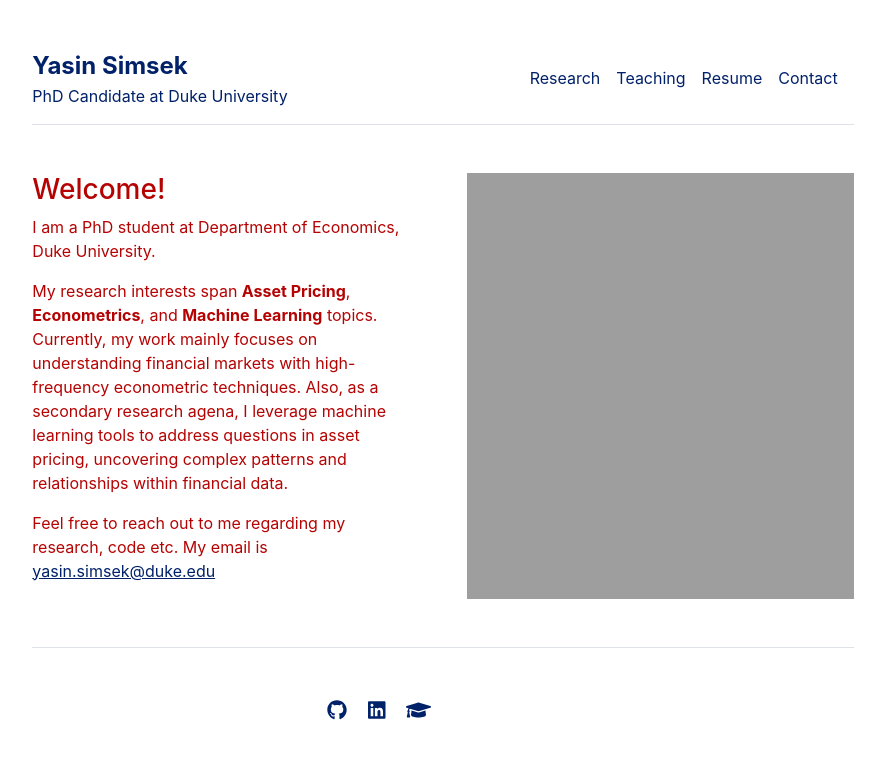
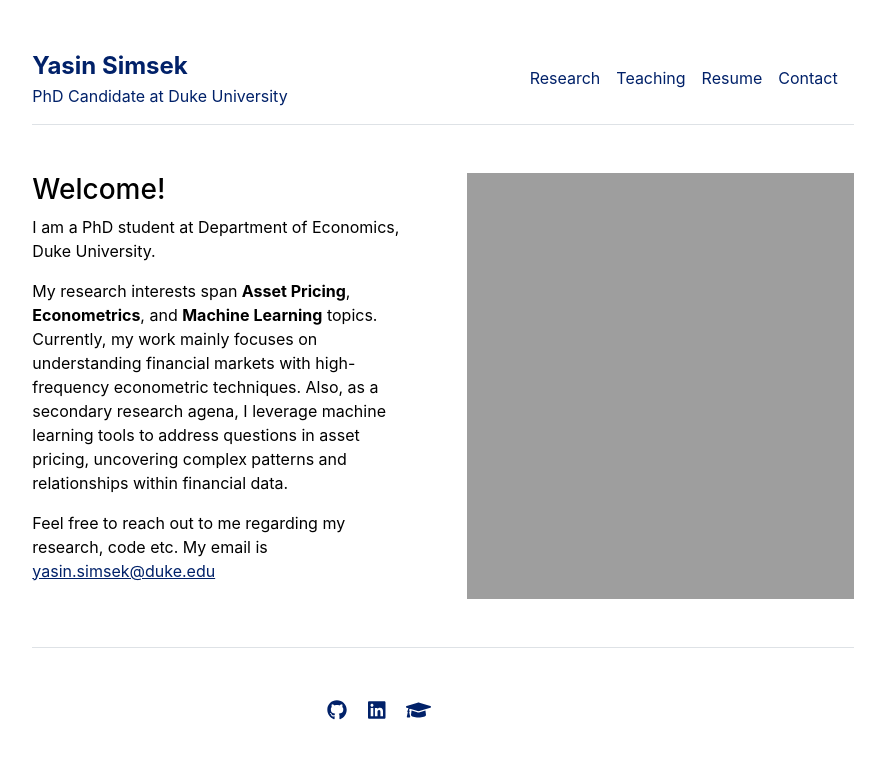
Before and after one commit to yasin-simsek/yasin-simsek.github.io, a Jekyll site: the page built from index.md, in a window 1280 px wide. Shown: the top 759 px of the page, without its empty margins (197-1082 px from the left). Built offline with Jekyll 4.4.1, drawn with Linux system fonts in a browser that asks for light colours.

Commit message:
color update

```diff
--- a/_sass/main.scss
+++ b/_sass/main.scss
@@ -1,5 +1,5 @@
-$backgroundColor: hsl(0, 0%, 100%); // White color in HSL
-$bodyColor: #b50303; // Dark red color in HEX
+$backgroundColor: #ffffff; // White background in HEX
+$bodyColor: #000000; // Dark red color in HEX
 $bodyFont: -apple-system,BlinkMacSystemFont,"Segoe UI",Helvetica,Arial,sans-serif,"Apple Color Emoji","Segoe UI Emoji","Segoe UI Symbol"; // Font stack
 $linkColor: #012169; // Duke navy color in HEX
 
```
